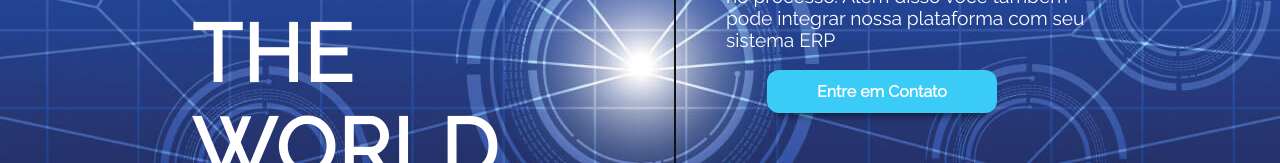
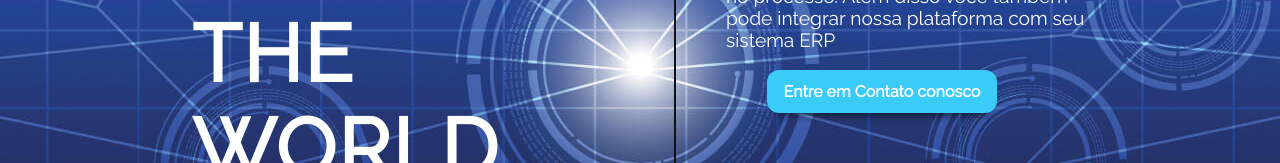
Before and after one commit to lucasjesusone/Cotacao_LandingPage, a React (Create React App) app: page / in a window 1280 px wide. Shown: the part 335-498 px from the top of the page. Built offline with nearby package versions, Linux system fonts and the light colour scheme.

Commit message:
Alteração mock da app

```diff
--- a/src/mock/data.js
+++ b/src/mock/data.js
@@ -29,7 +29,7 @@ export const headerData = {
         title: 'COTAR.ME',
         url: '',
         text: 'Realize suas cotações de compras com fornecedores de forma fácil, receba notificações à cada evento que ocorre no processo. Além disso você também pode integrar nossa plataforma com seu sistema ERP',
-        button: 'Entre em Contato'
+        button: 'Entre em Contato conosco'
     }
 
 
```
